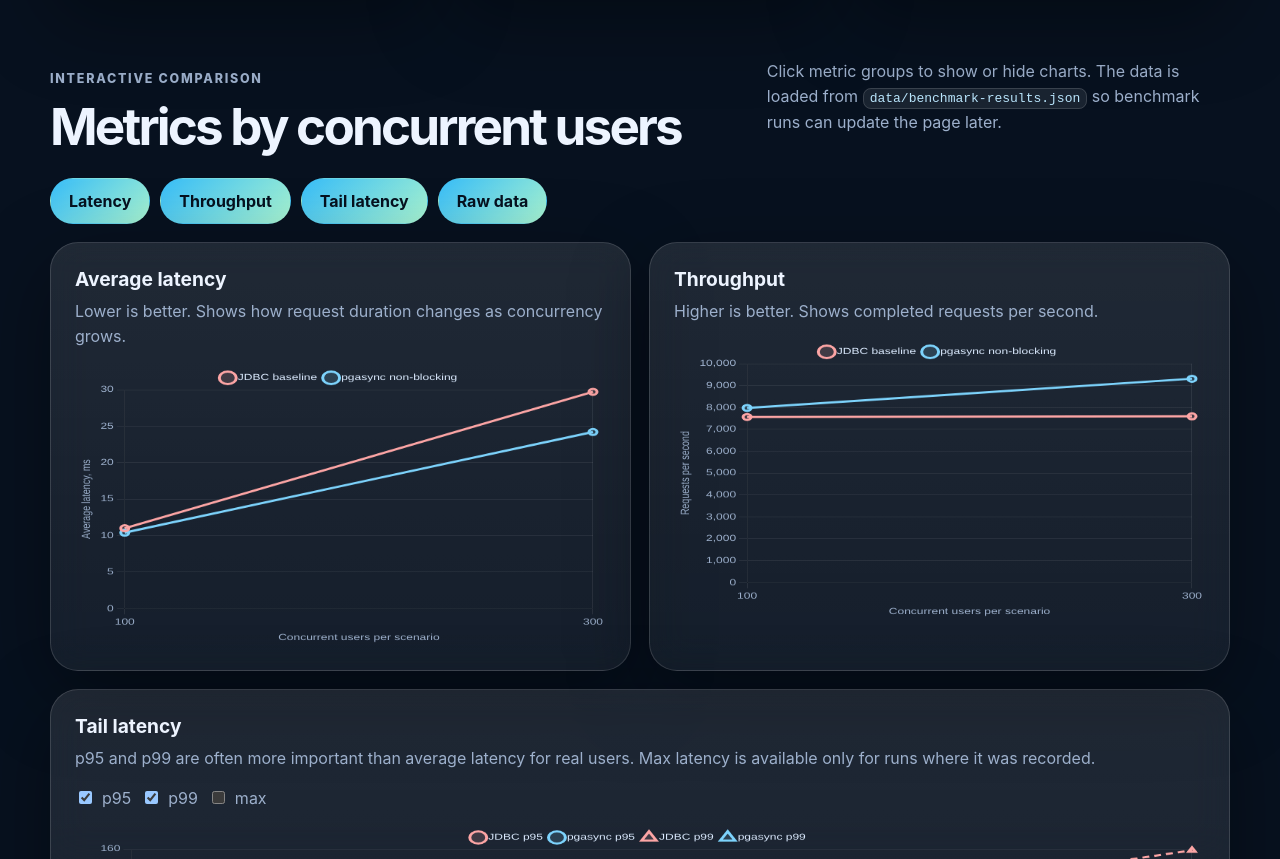
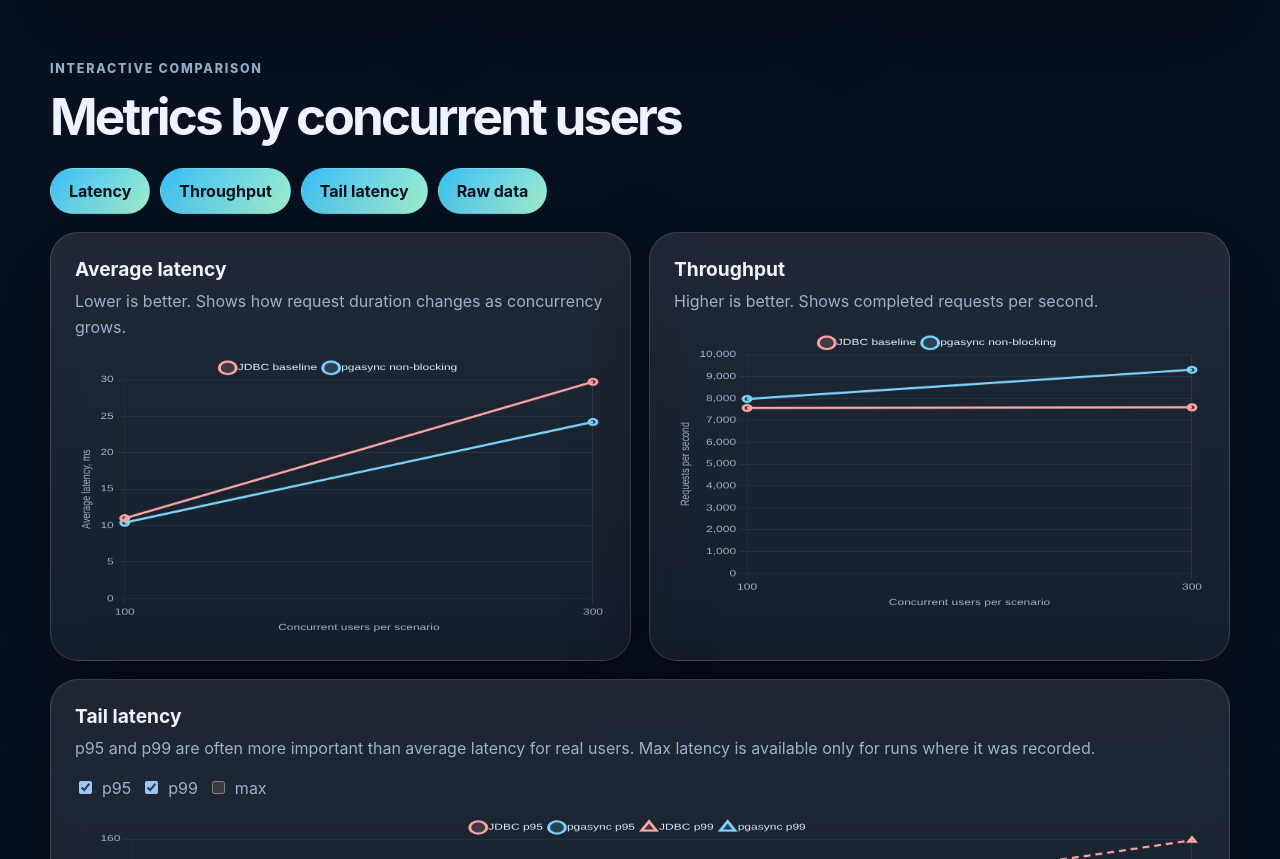
Before and after one commit to AlekseiDudchenko/niocess-performance-lab, a plain HTML site: page docs/index.html in a window 1280 px wide. Shown: the part 917-1776 px from the top of the page. Drawn offline with nearby package versions, Linux system fonts and the light colour scheme.

Commit message:
Remove dashboard helper text

```diff
--- a/docs/index.html
+++ b/docs/index.html
@@ -55,10 +55,6 @@
           <p class="eyebrow">Interactive comparison</p>
           <h2>Metrics by concurrent users</h2>
         </div>
-        <p>
-          Click metric groups to show or hide charts. The data is loaded from
-          <code>data/benchmark-results.json</code> so benchmark runs can update the page later.
-        </p>
       </div>
 
       <div class="controls" aria-label="Dashboard controls">
```
